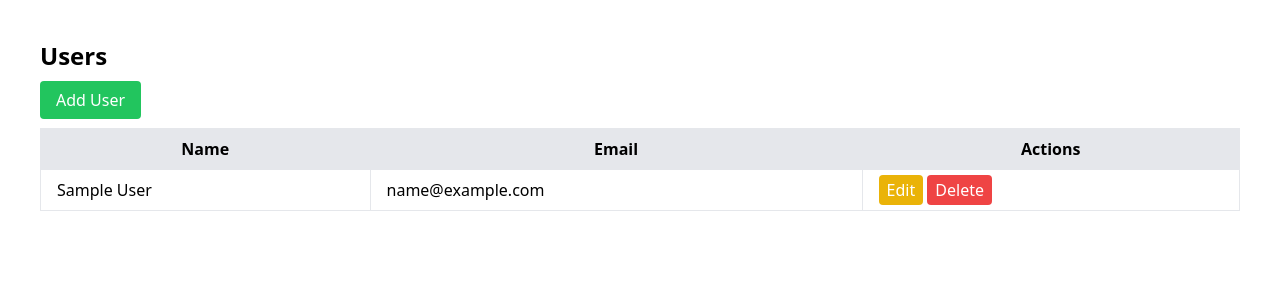
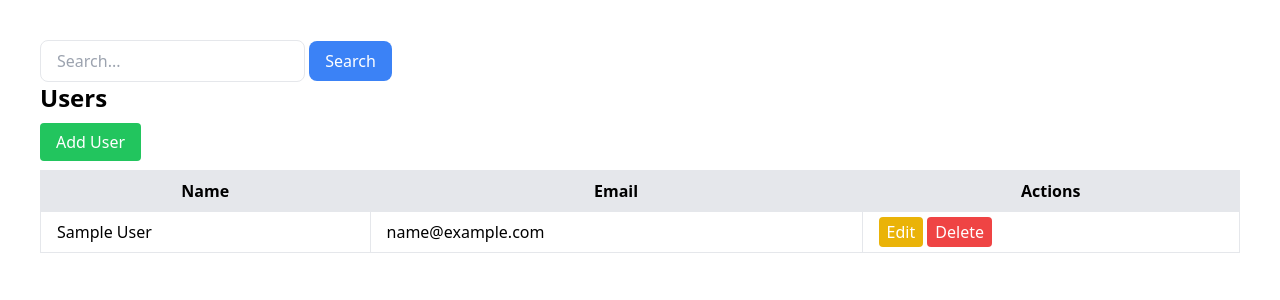
Before and after one commit to DavidBalishyan/crud-php-oop, a PHP site: page / in a window 1280 px wide. Shown: the top 300 px of the page. Run offline with PHP 8.4, Linux system fonts and the light colour scheme; tables that the repository leaves empty hold one stand-in row (values such as "Sample post"); some libraries are stand-ins or nearby versions.

Commit message:
Added: Searchbar

```diff
--- a/composer.json
+++ b/composer.json
@@ -1,5 +1,6 @@
 {
     "require": {
-        "vlucas/phpdotenv": "^5.6"
+        "vlucas/phpdotenv": "^5.6",
+      "ext-mysqli": "*"
     }
 }
--- a/index.php
+++ b/index.php
@@ -14,11 +14,21 @@ $users = $user->getAll();
     <script src="https://cdn.tailwindcss.com"></script>
 </head>
 <body class="p-10">
+<form action="searchAction.php" method="get">
+<input
+        type="text"
+        placeholder="Search..."
+        class="px-4 py-2 border rounded-lg focus:outline-none focus:ring-2 focus:ring-blue-500"
+        name="search"
+
+/>
+<button name="searchBtn" type="submit" class="px-4 py-2 text-white bg-blue-500 rounded-lg hover:bg-blue-600 focus:outline-none focus:ring-2 focus:ring-blue-400">Search</button>
+</form>
 <h1 class="text-2xl font-bold mb-4">Users</h1>
 <a href="create.php" class="bg-green-500 text-white px-4 py-2 rounded">Add User</a>
 <table class="table-auto w-full mt-4 border-collapse border border-gray-300">
     <tr class="bg-gray-200">
-<!--        <th class="border px-4 py-2">ID</th>-->
+        <!--        <th class="border px-4 py-2">ID</th>-->
         <th class="border px-4 py-2">Name</th>
         <th class="border px-4 py-2">Email</th>
         <th class="border px-4 py-2">Actions</th>
@@ -30,7 +40,7 @@ $users = $user->getAll();
             <td class="border px-4 py-2"><?= $user['email'] ?></td>
             <td class="border px-4 py-2">
                 <a href="update.php?id=<?= $user['id'] ?>" class="bg-yellow-500 text-white px-2 py-1 rounded">Edit</a>
-                <a href="delete.php?id=<?= $user['id'] ?>" class="bg-red-500 text-white px-2 py-1 rounded" >Delete</a>
+                <a href="delete.php?id=<?= $user['id'] ?>" class="bg-red-500 text-white px-2 py-1 rounded">Delete</a>
             </td>
         </tr>
     <?php endforeach; ?>
```
Also changed, not shown: config.php (line endings or trailing spaces), searchAction.php (added), 1 other file.
